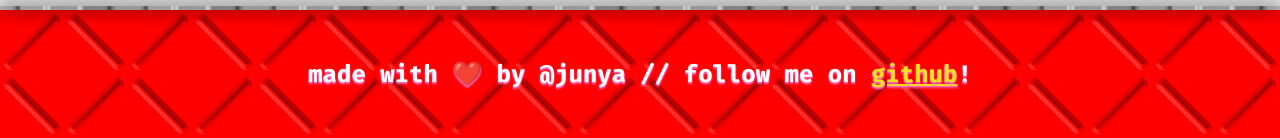
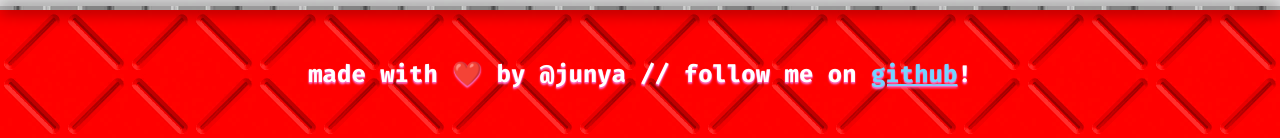
Before and after one commit to junyali/bricklayer-ysws, a React (Vite) app: page / in a window 1280 px wide. Shown: the part 2997-3135 px from the top of the page. Built offline with nearby package versions, Linux system fonts and the light colour scheme.

Commit message:
Change this colour cause it's ugli

```diff
--- a/src/components/Footer.tsx
+++ b/src/components/Footer.tsx
@@ -4,7 +4,7 @@ export function Footer() {
 			<div
 				className="bg-red-600 py-12 text-center bg-[url(/weld_bright_red.png)] bg-[length:512px_512px] bg-repeat bg-center text-2xl"
 			>
-				<p className="font-bold text-white text-shadow-sm text-shadow-pink-400">made with ❤️ by @junya // follow me on <a href="https://github.com/junyali" target="_blank" className="text-yellow-300 hover:text-yellow-100 underline decoration underline-offset-2 transition-colors">github</a>!</p>
+				<p className="font-bold text-white text-shadow-sm text-shadow-pink-400">made with ❤️ by @junya // follow me on <a href="https://github.com/junyali" target="_blank" className="text-sky-300 text-blue hover:text-blue-100 underline decoration underline-offset-2 transition-colors">github</a>!</p>
 			</div>
 		</footer>
 	);
```
